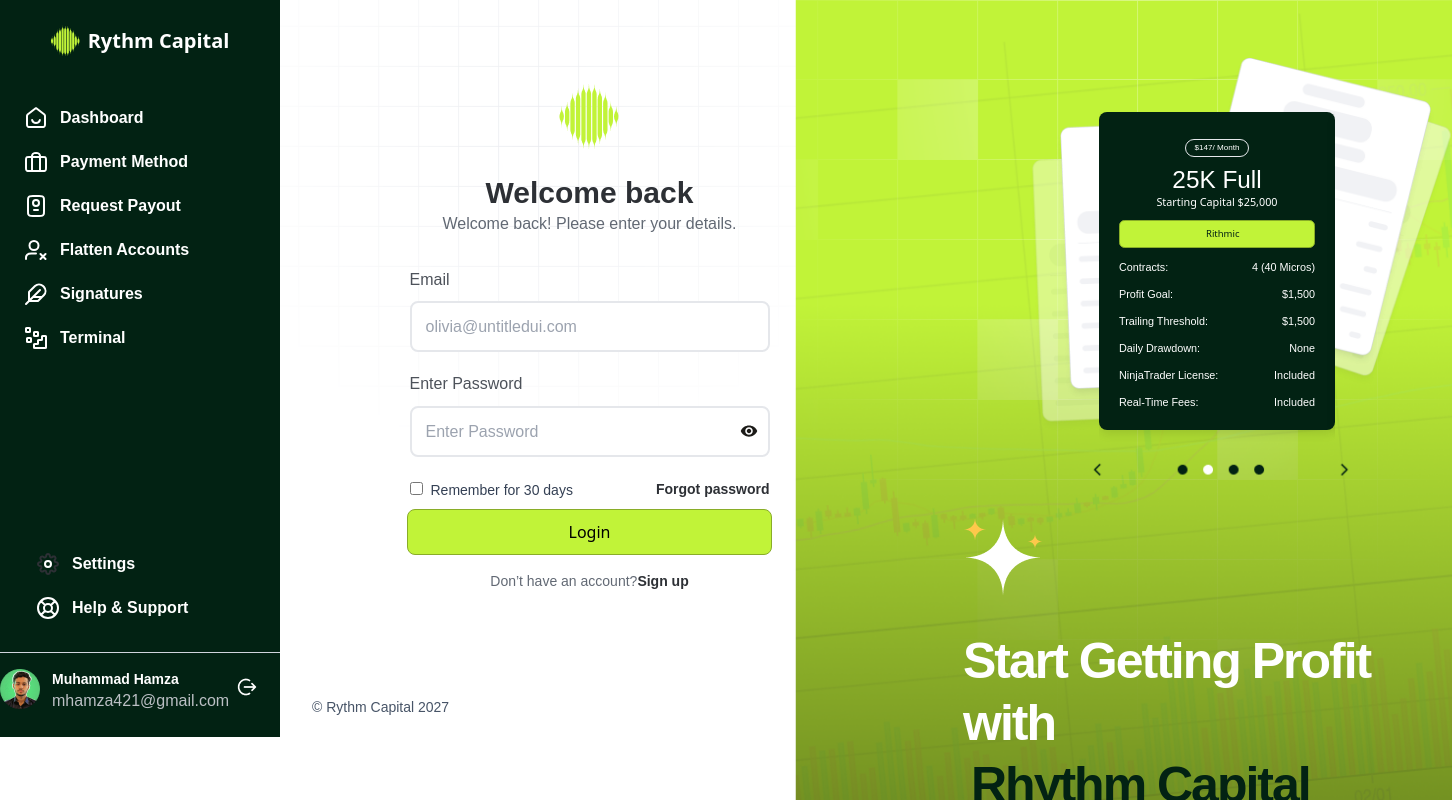
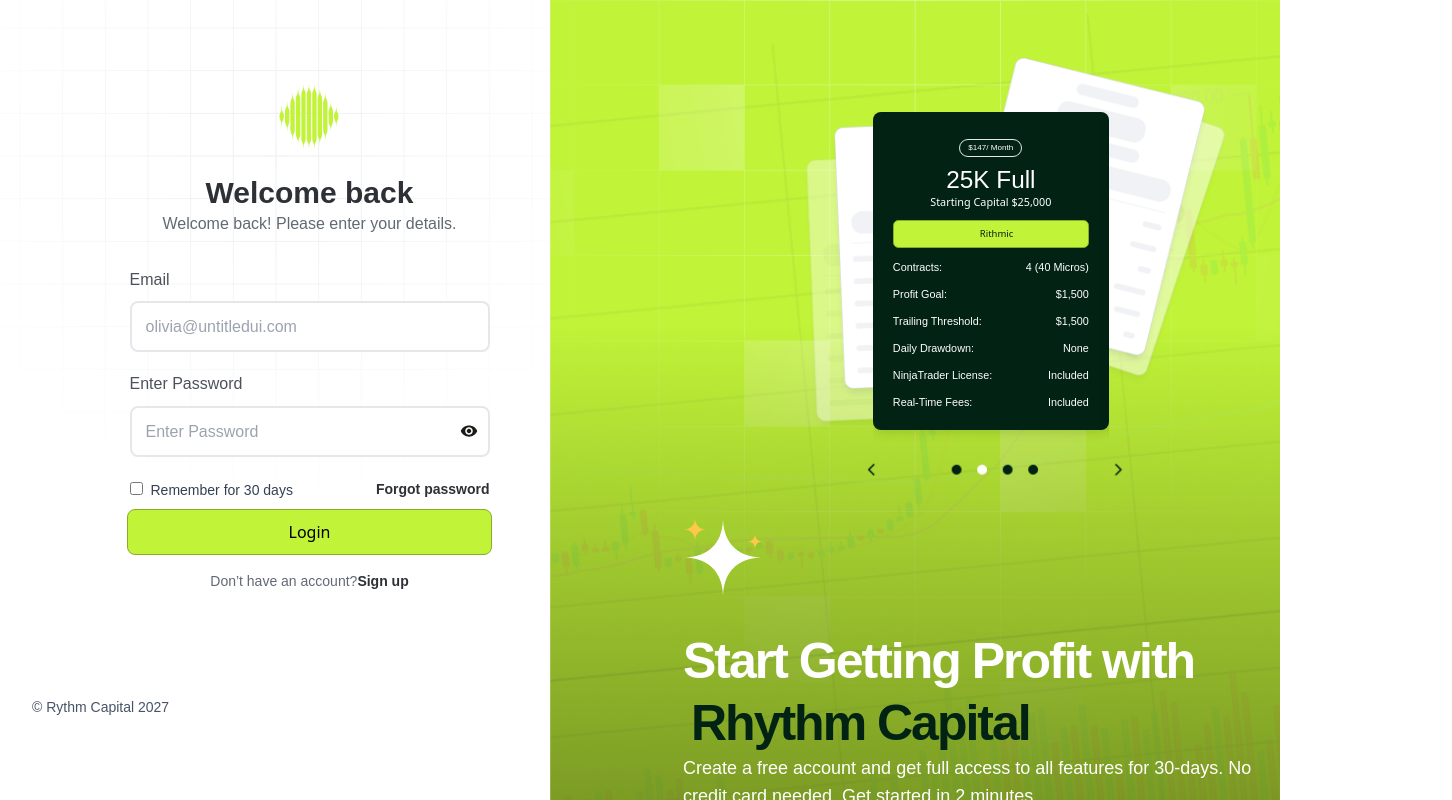
Before and after one commit to mudasaryaqoob1/rhythm-capital-, a Next.js app: page / in a window 1280 px wide. Shown: the whole page, 1452 px wide, since content can reach past the window. Built offline with nearby package versions, Linux system fonts and the light colour scheme.

Commit message:
files add

```diff
--- a/src/app/layout.tsx
+++ b/src/app/layout.tsx
@@ -23,7 +23,7 @@
   children: React.ReactNode;
 }>) {
   const pathname = usePathname();
-  const unProtectedRoutes = ['Login', 'acount', 'ForgotPassword', 'OtpRecovery', 'planes', 'ReNewPassword', 'SignUp', 'tradingPlatforms'];
+  const unProtectedRoutes = ['Login', 'acount', 'ForgotPassword', 'OtpRecovery', 'planes', 'ReNewPassword', 'SignUp', 'tradingPlatforms', '' ];
   const isUnProtectedRoute = unProtectedRoutes.includes(pathname.split('/')[1]);
 
 
```
